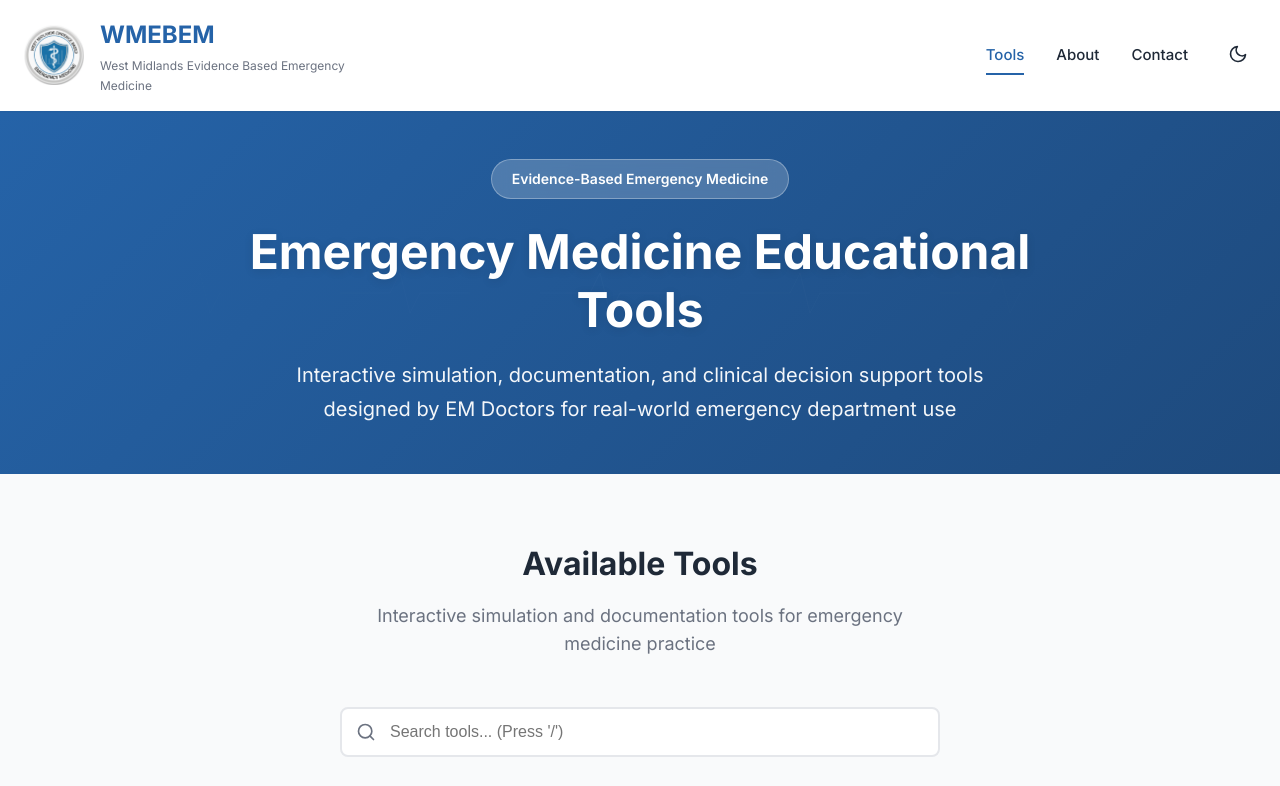
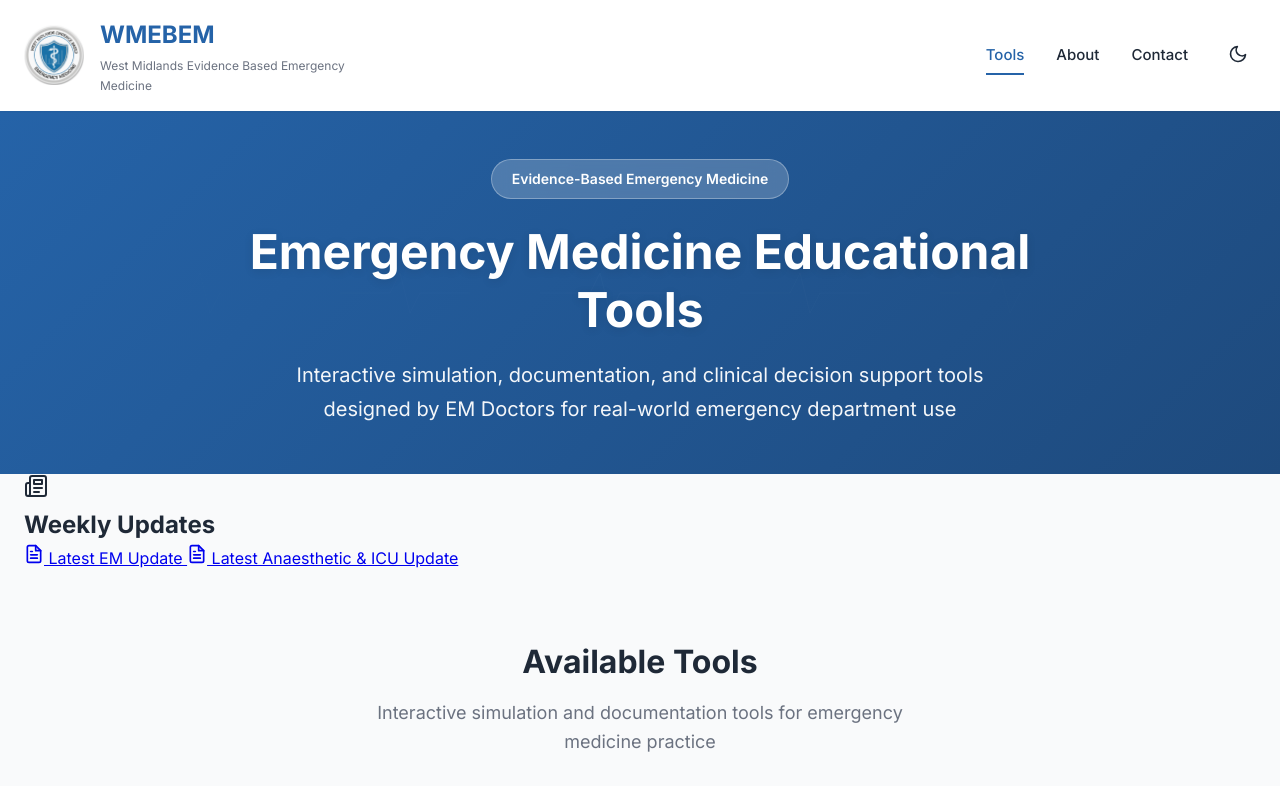
Before and after one commit to shakeymedic/wmem, a plain HTML site: page index.html in a window 1280 px wide. Shown: the top 786 px of the page. Drawn offline with nearby package versions, Linux system fonts and the light colour scheme.

Commit message:
Update index.html

```diff
--- a/index.html
+++ b/index.html
@@ -48,6 +48,32 @@
                 <div class="hero-badge">Evidence-Based Emergency Medicine</div>
                 <h2 class="hero-title">Emergency Medicine Educational Tools</h2>
                 <p class="hero-subtitle">Interactive simulation, documentation, and clinical decision support tools designed by EM Doctors for real-world emergency department use</p>
+            </div>
+        </div>
+    </section>
+
+    <section class="updates-section">
+        <div class="container">
+            <div class="updates-container">
+                <div class="updates-header">
+                    <svg xmlns="http://www.w3.org/2000/svg" width="24" height="24" viewBox="0 0 24 24" fill="none" stroke="currentColor" stroke-width="2" stroke-linecap="round" stroke-linejoin="round">
+                        <path d="M4 22h16a2 2 0 0 0 2-2V4a2 2 0 0 0-2-2H8a2 2 0 0 0-2 2v16a2 2 0 0 1-2 2Zm0 0a2 2 0 0 1-2-2v-9c0-1.1.9-2 2-2h2"></path>
+                        <path d="M18 14h-8"></path>
+                        <path d="M15 18h-5"></path>
+                        <path d="M10 6h8v4h-8V6Z"></path>
+                    </svg>
+                    <h2>Weekly Updates</h2>
+                </div>
+                <div class="updates-links">
+                    <a href="https://drive.google.com/file/d/1AMQr_qyWtUqGC06oc6OlZh7xJZr0eYha/view?usp=sharing" target="_blank" rel="noopener" class="update-btn em-update">
+                        <svg xmlns="http://www.w3.org/2000/svg" width="20" height="20" viewBox="0 0 24 24" fill="none" stroke="currentColor" stroke-width="2" stroke-linecap="round" stroke-linejoin="round"><path d="M14 2H6a2 2 0 0 0-2 2v16a2 2 0 0 0 2 2h12a2 2 0 0 0 2-2V8z"></path><polyline points="14 2 14 8 20 8"></polyline><line x1="16" y1="13" x2="8" y2="13"></line><line x1="16" y1="17" x2="8" y2="17"></line><polyline points="10 9 9 9 8 9"></polyline></svg>
+                        Latest EM Update
+                    </a>
+                    <a href="https://drive.google.com/file/d/1t8Cb4oLLIomrR2Uk6sZ0jhiVsiuOpocu/view?usp=sharing" target="_blank" rel="noopener" class="update-btn icu-update">
+                        <svg xmlns="http://www.w3.org/2000/svg" width="20" height="20" viewBox="0 0 24 24" fill="none" stroke="currentColor" stroke-width="2" stroke-linecap="round" stroke-linejoin="round"><path d="M14 2H6a2 2 0 0 0-2 2v16a2 2 0 0 0 2 2h12a2 2 0 0 0 2-2V8z"></path><polyline points="14 2 14 8 20 8"></polyline><line x1="16" y1="13" x2="8" y2="13"></line><line x1="16" y1="17" x2="8" y2="17"></line><polyline points="10 9 9 9 8 9"></polyline></svg>
+                        Latest Anaesthetic & ICU Update
+                    </a>
+                </div>
             </div>
         </div>
     </section>
```
